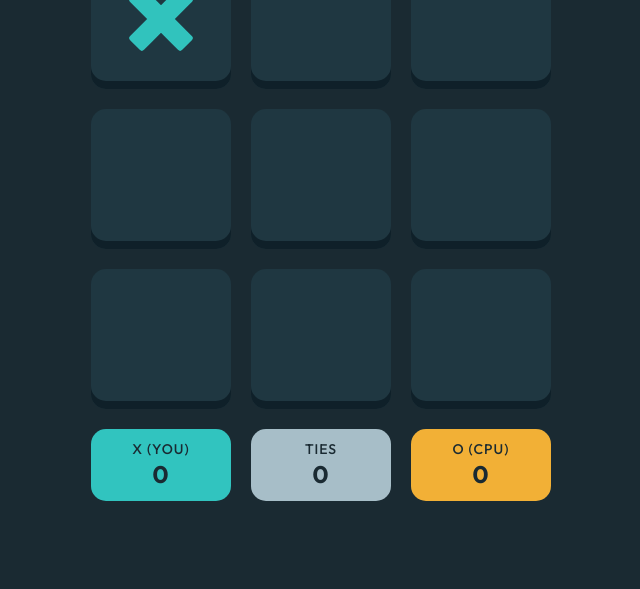
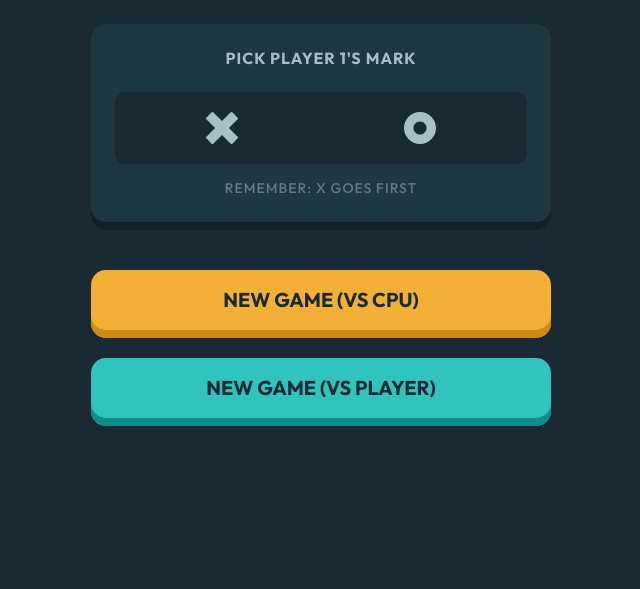
Before and after one commit to karolbanat/fem-tic-tac-toe, a website: page index.html in a window 1280 px wide. Shown: the part 211-800 px from the top of the page, without its empty margins (319-959 px from the left). Drawn offline with Linux system fonts and the light colour scheme.

Commit message:
Hiding game board and showing game menu

```diff
--- a/index.html
+++ b/index.html
@@ -19,13 +19,13 @@
     <main>
         <h1 class="visually-hidden">Tic tac toe game</h1>
         <!-- Game menu start -->
-        <!-- <div class="container">
+        <div class="container">
             <div id="game-menu" class="game-menu">
                 <img src="./dist/assets/logo.svg" alt="" class="game-menu__logo">
                 <form class="game-menu-form">
-                    <div class="game-menu-form__input-box"> -->
-        <!-- Mark pick start -->
-        <!-- <fieldset class="game-menu-form__fieldset">
+                    <div class="game-menu-form__input-box">
+                        <!-- Mark pick start -->
+                        <fieldset class="game-menu-form__fieldset">
                             <legend>Pick player 1's mark</legend>
                             <div class="game-menu-form__radio-container">
                                 <div class="custom-radio-button">
@@ -43,9 +43,9 @@
                                     </label>
                                 </div>
                             </div>
-                        </fieldset> -->
-        <!-- Mark pick end -->
-        <!-- <p class="game-menu-form__info">Remember: X goes first</p>
+                        </fieldset>
+                        <!-- Mark pick end -->
+                        <p class="game-menu-form__info">Remember: X goes first</p>
                     </div>
                     <div class="game-menu-form__submit-group">
                         <button type="submit" class="button button--secondary button--large">New Game (vs CPU)</button>
@@ -53,12 +53,13 @@
                     </div>
                 </form>
             </div>
-        </div> -->
+        </div>
         <!-- Game menu end -->
 
         <!-- Game board start -->
         <div class="container">
-            <div class="tic-tac-toe-game">
+            <div id="tic-tac-toe-game" class="tic-tac-toe-game">
+                <!-- Game header start -->
                 <div class="game-header">
                     <img src="./dist/assets/logo.svg" alt="">
                     <p class="game-header__turn-indicator">
@@ -71,10 +72,10 @@
                         <img src="./dist/assets/icon-restart.svg" alt="">
                     </button>
                 </div>
+                <!-- Game header end -->
+                <!-- Board start -->
                 <div role="group" id="game-board" class="game-board">
-                    <button aria-label="Empty field" class="game-board__field">
-                        <img src="./dist/assets/icon-x.svg" alt="">
-                    </button>
+                    <button aria-label="Empty field" class="game-board__field"></button>
                     <button aria-label="Empty field" class="game-board__field"></button>
                     <button aria-label="Empty field" class="game-board__field"></button>
                     <button aria-label="Empty field" class="game-board__field"></button>
@@ -84,6 +85,8 @@
                     <button aria-label="Empty field" class="game-board__field"></button>
                     <button aria-label="Empty field" class="game-board__field"></button>
                 </div>
+                <!-- Board end -->
+                <!-- Score board start -->
                 <div class="score-board">
                     <div class="score-board__score-container score-board__score-container--primary">
                         <span class="score-board__label">X (You)</span>
@@ -98,6 +101,7 @@
                         <span class="score-board__score">0</span>
                     </div>
                 </div>
+                <!-- Score board end -->
             </div>
         </div>
         <!-- Game board end -->
--- a/src/sass/components/tic-tac-toe-game/_tic-tac-toe-game.scss
+++ b/src/sass/components/tic-tac-toe-game/_tic-tac-toe-game.scss
@@ -1,4 +1,5 @@
 .tic-tac-toe-game {
-	display: grid;
+	display: none;
+	// display: grid;
 	gap: var(--spacer-rem-300);
 }
```
Also changed, not shown: dist/css/main.min.css.
